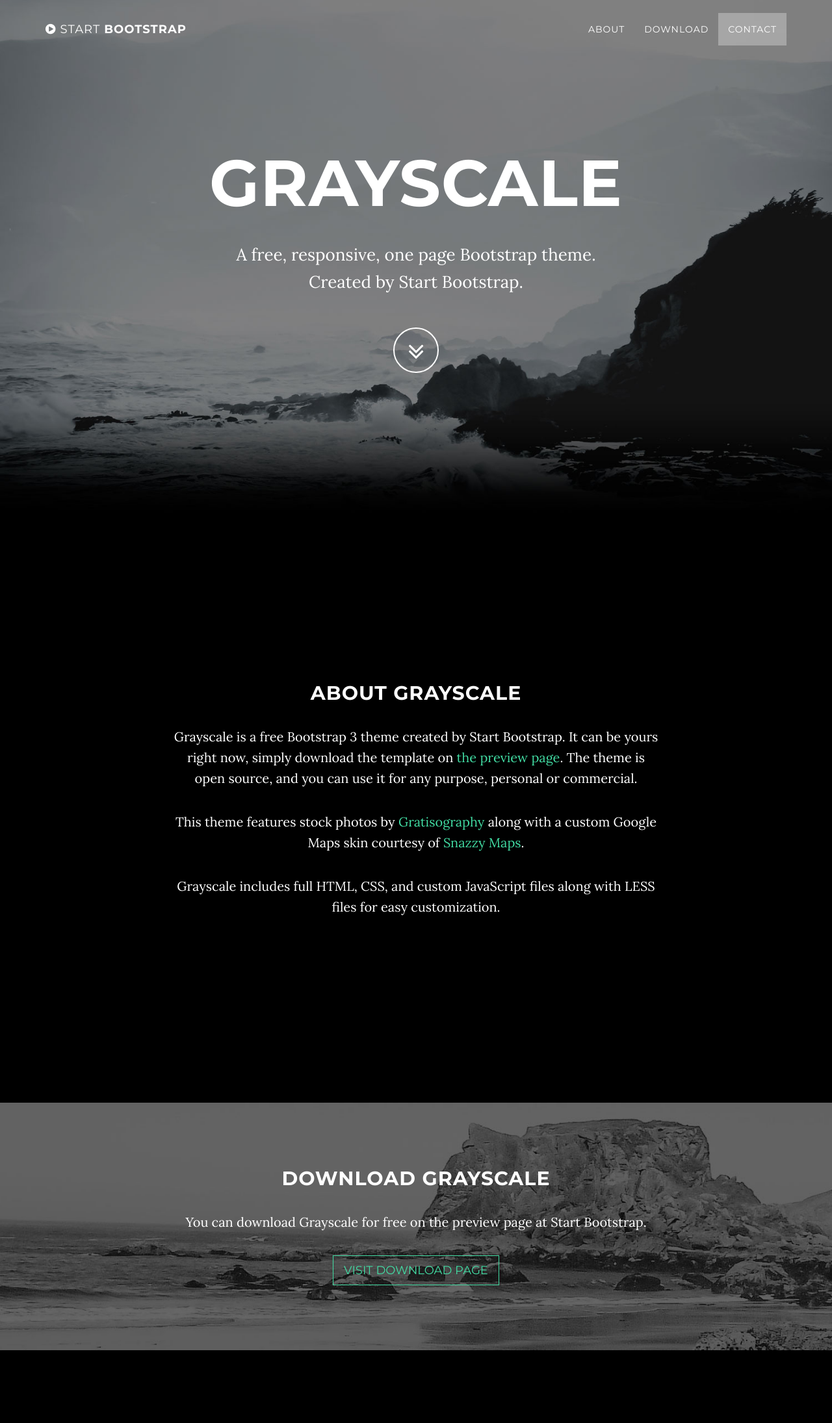
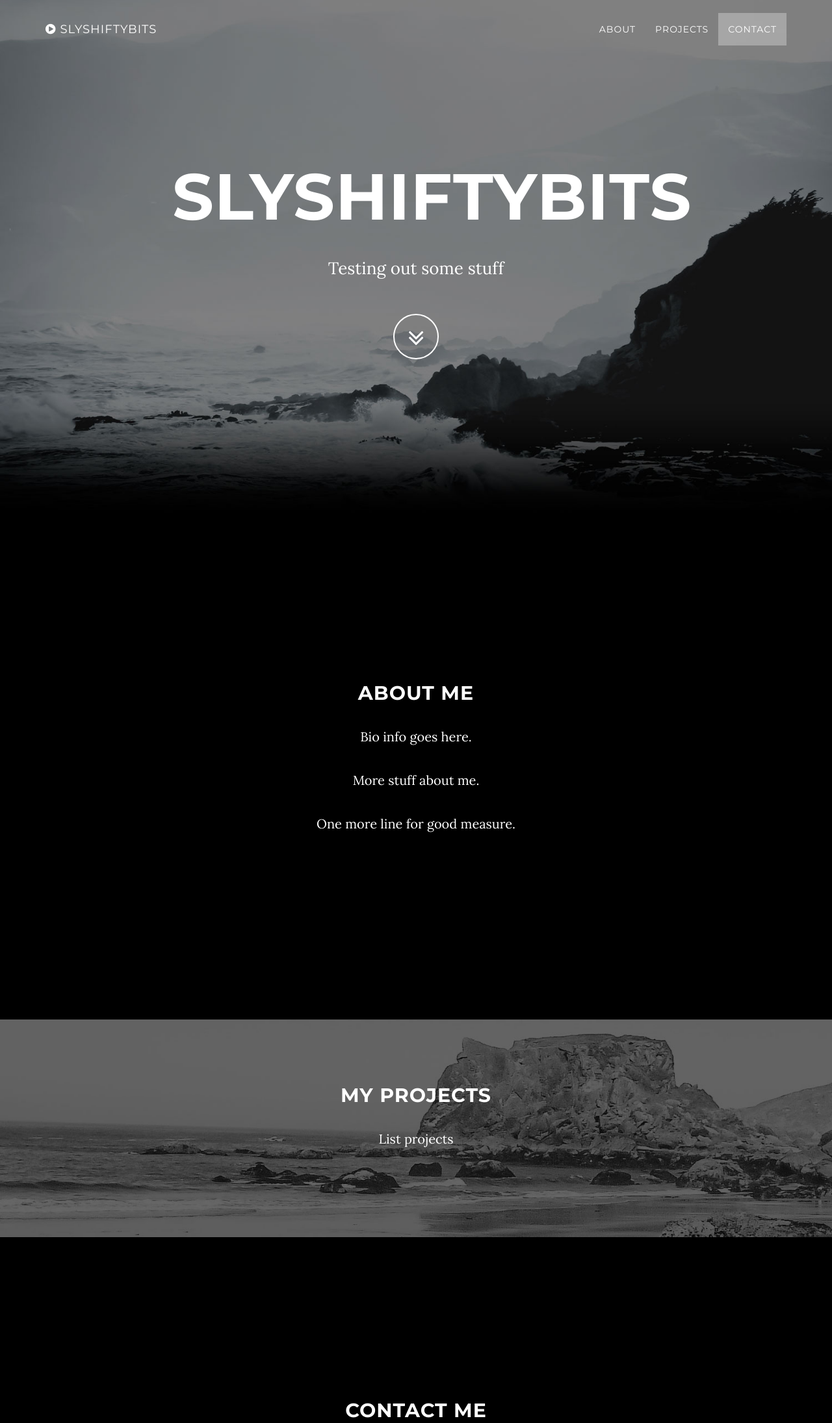
Before and after one commit to Slyshiftybits/slyshiftyportfolio, a plain HTML site: page index.html in a window 1280 px wide. Shown: the top 2190 px of the page at 65% size. Drawn offline with Linux system fonts and the light colour scheme; some packages are replaced by stand-ins of ours.

Commit message:
Index.html updates

```diff
--- a/index.html
+++ b/index.html
@@ -9,7 +9,7 @@
     <meta name="description" content="">
     <meta name="author" content="">
 
-    <title>Grayscale - Start Bootstrap Theme</title>
+    <title>Slyshiftybits Portfolio</title>
 
     <!-- Bootstrap Core CSS -->
     <link href="css/bootstrap.min.css" rel="stylesheet">
@@ -41,7 +41,7 @@
                     <i class="fa fa-bars"></i>
                 </button>
                 <a class="navbar-brand page-scroll" href="#page-top">
-                    <i class="fa fa-play-circle"></i>  <span class="light">Start</span> Bootstrap
+                    <i class="fa fa-play-circle"></i>  <span class="light">Slyshiftybits</span>
                 </a>
             </div>
 
@@ -56,7 +56,7 @@
                         <a class="page-scroll" href="#about">About</a>
                     </li>
                     <li>
-                        <a class="page-scroll" href="#download">Download</a>
+                        <a class="page-scroll" href="#download">Projects</a>
                     </li>
                     <li>
                         <a class="page-scroll" href="#contact">Contact</a>
@@ -74,8 +74,8 @@
             <div class="container">
                 <div class="row">
                     <div class="col-md-8 col-md-offset-2">
-                        <h1 class="brand-heading">Grayscale</h1>
-                        <p class="intro-text">A free, responsive, one page Bootstrap theme.<br>Created by Start Bootstrap.</p>
+                        <h1 class="brand-heading">Slyshiftybits</h1>
+                        <p class="intro-text">Testing out some stuff</p>
                         <a href="#about" class="btn btn-circle page-scroll">
                             <i class="fa fa-angle-double-down animated"></i>
                         </a>
@@ -89,22 +89,21 @@
     <section id="about" class="container content-section text-center">
         <div class="row">
             <div class="col-lg-8 col-lg-offset-2">
-                <h2>About Grayscale</h2>
-                <p>Grayscale is a free Bootstrap 3 theme created by Start Bootstrap. It can be yours right now, simply download the template on <a href="http://startbootstrap.com/template-overviews/grayscale/">the preview page</a>. The theme is open source, and you can use it for any purpose, personal or commercial.</p>
-                <p>This theme features stock photos by <a href="http://gratisography.com/">Gratisography</a> along with a custom Google Maps skin courtesy of <a href="http://snazzymaps.com/">Snazzy Maps</a>.</p>
-                <p>Grayscale includes full HTML, CSS, and custom JavaScript files along with LESS files for easy customization.</p>
+                <h2>About Me</h2>
+                <p>Bio info goes here.</p>
+                <p>More stuff about me.</p>
+                <p>One more line for good measure.</p>
             </div>
         </div>
     </section>
 
-    <!-- Download Section -->
+    <!-- Projects Section -->
     <section id="download" class="content-section text-center">
         <div class="download-section">
             <div class="container">
                 <div class="col-lg-8 col-lg-offset-2">
-                    <h2>Download Grayscale</h2>
-                    <p>You can download Grayscale for free on the preview page at Start Bootstrap.</p>
-                    <a href="http://startbootstrap.com/template-overviews/grayscale/" class="btn btn-default btn-lg">Visit Download Page</a>
+                    <h2>My Projects</h2>
+                    <p>List projects</p>
                 </div>
             </div>
         </div>
@@ -114,32 +113,33 @@
     <section id="contact" class="container content-section text-center">
         <div class="row">
             <div class="col-lg-8 col-lg-offset-2">
-                <h2>Contact Start Bootstrap</h2>
-                <p>Feel free to email us to provide some feedback on our templates, give us suggestions for new templates and themes, or to just say hello!</p>
-                <p><a href="mailto:feedback@startbootstrap.com">feedback@startbootstrap.com</a>
+                <h2>Contact Me</h2>
+                <p>Feel free to email me.</p>
+                <p><a href="mailto:mackjm1986@gmail.com">mackjm1986@gmail.com</a>
                 </p>
                 <ul class="list-inline banner-social-buttons">
                     <li>
-                        <a href="https://twitter.com/SBootstrap" class="btn btn-default btn-lg"><i class="fa fa-twitter fa-fw"></i> <span class="network-name">Twitter</span></a>
+                        <a href="https://twitter.com/" class="btn btn-default btn-lg"><i class="fa fa-twitter fa-fw"></i> <span class="network-name">Twitter</span></a>
                     </li>
                     <li>
-                        <a href="https://github.com/IronSummitMedia/startbootstrap" class="btn btn-default btn-lg"><i class="fa fa-github fa-fw"></i> <span class="network-name">Github</span></a>
+                        <a href="https://github.com/Slyshiftybits" class="btn btn-default btn-lg"><i class="fa fa-github fa-fw"></i> <span class="network-name">Github</span></a>
                     </li>
                     <li>
-                        <a href="https://plus.google.com/+Startbootstrap/posts" class="btn btn-default btn-lg"><i class="fa fa-google-plus fa-fw"></i> <span class="network-name">Google+</span></a>
+                        <a href="https://plus.google.com/" class="btn btn-default btn-lg"><i class="fa fa-google-plus fa-fw"></i> <span class="network-name">Google+</span></a>
                     </li>
                 </ul>
             </div>
         </div>
     </section>
 
-    <!-- Map Section -->
+    <!-- Map Section
     <div id="map"></div>
+    -->
 
     <!-- Footer -->
     <footer>
         <div class="container text-center">
-            <p>Copyright &copy; Your Website 2014</p>
+            <p>Copyright &copy; Slyshiftybits 2014</p>
         </div>
     </footer>
 
```
